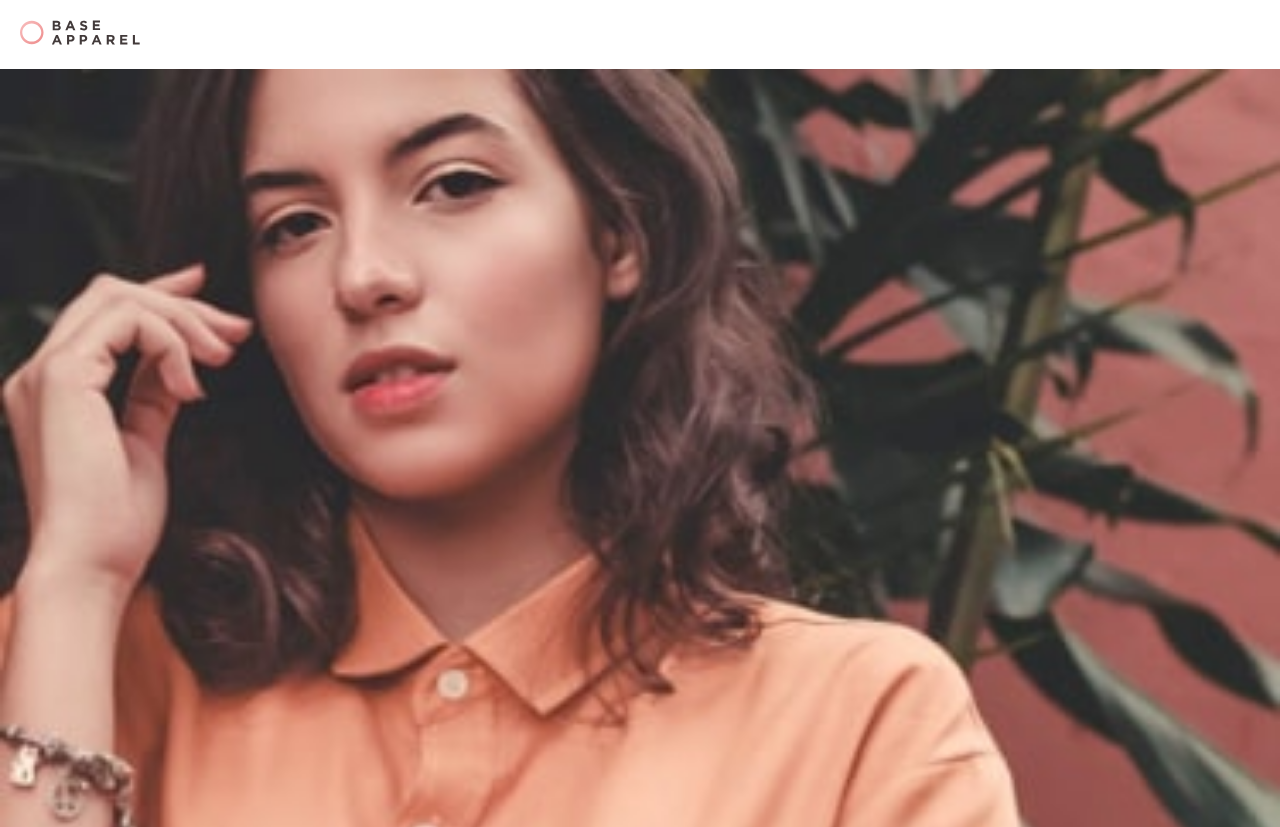
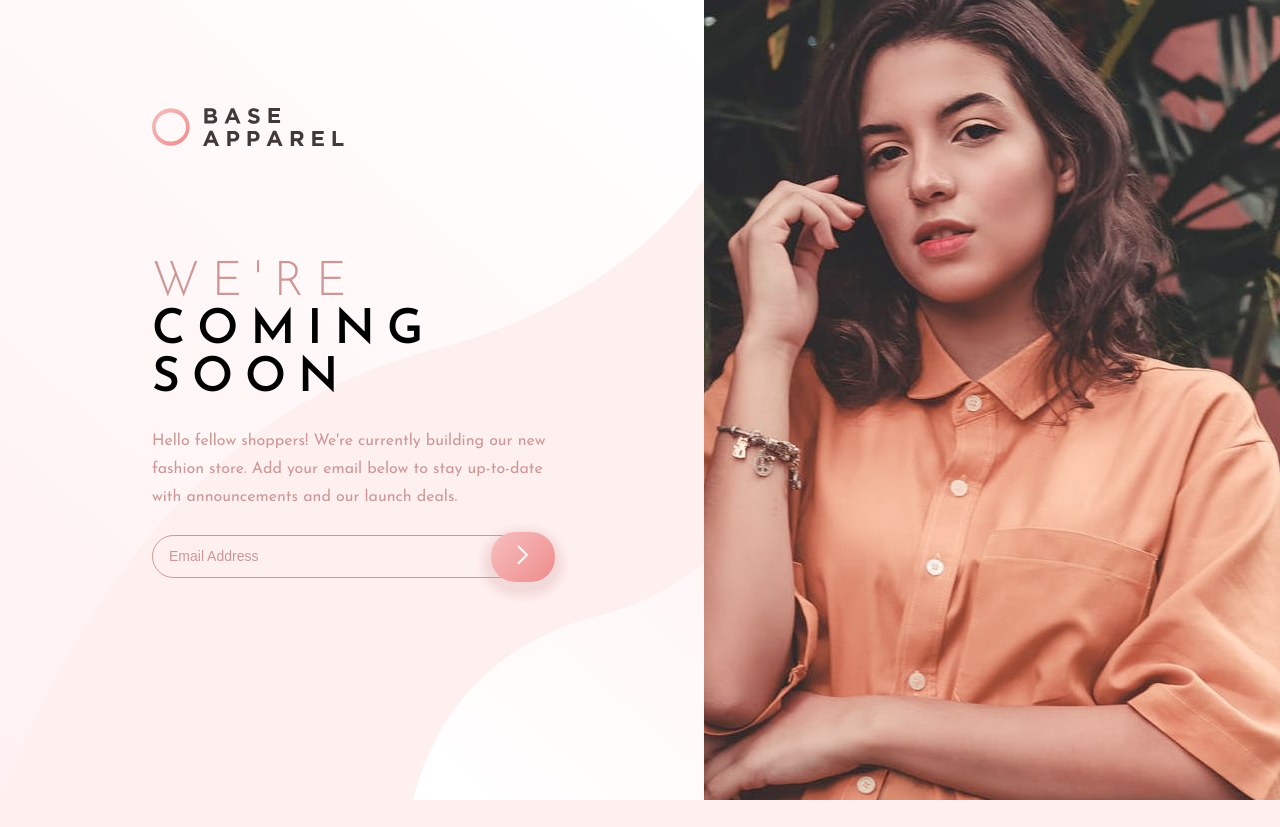
Before and after one commit to JhonEduard26/base-apparel-coming-soon-page, a plain HTML site: page index.html in a window 1280 px wide. Shown: the top 827 px of the page. After the commit the page ends 800 px from the top, so only its background shows below. Drawn offline with Linux system fonts and the light colour scheme.

Commit message:
[ADD] desktop layou and js

```diff
--- a/assets/css/desktop.css
+++ b/assets/css/desktop.css
@@ -0,0 +1,40 @@
+body {
+  height: 100vh;
+  background-image: url('../img/bg-pattern-desktop.svg');
+}
+main {
+  display: grid;
+  grid-template-columns: 55% 45%;
+  min-height: 100vh;
+}
+.logo-container {
+  place-self: center;
+  grid-column: 1 / 2;
+  grid-row: 1 / 2;
+  width: 400px;
+  padding: 0;
+  background: transparent;
+}
+.logo {
+  width: 48%;
+}
+.hero-container {
+  grid-column: 2 / 3;
+  grid-row: 1 / 3;
+  height: 100%;
+  margin: 0;
+  background-image: url('../img/hero-desktop.jpg');
+  background-position: right;
+  background-attachment: fixed;
+}
+.details {
+  justify-self: center;
+  grid-column: 1 / 2;
+  grid-row: 2 / 3;
+  margin: 0;
+  padding: 0;
+  text-align: start;
+}
+.details__title {
+  font-size: 4.8rem;
+}
--- a/assets/css/main.css
+++ b/assets/css/main.css
@@ -32,13 +32,13 @@ html {
   font-size: 62.5%;
 }
 body {
+  width: 100%;
+  background-color: var(--background);
   font-family: var(--body-font);
   font-size: var(--font-size);
 }
-main {
+img {
   width: 100%;
-  height: 100vh;
-  background-color: var(--background);
 }
 .logo-container {
   padding: 20px;
@@ -48,15 +48,23 @@ main {
   width: 120px;
 }
 .hero-container {
-  margin-bottom: var(--mb-4-8);
+  width: 100%;
+  height: 320px;
+  background-image: url('../img/hero-mobile.jpg');
+  background-repeat: no-repeat;
+  background-size: contain;
 }
-.hero {
-  width: 100%;
+@media screen and (min-width: 480px) {
+  .hero-container {
+    margin-bottom: var(--mb-4-8);
+    background-position: center;
+  }
 }
 .details {
-  display: grid;
-  place-items: center;
   text-align: center;
+  max-width: 400px;
+  margin: 0 auto;
+  margin-bottom: var(--mb-4-8);
   padding: 0 28px;
 }
 .details__title {
@@ -77,38 +85,58 @@ main {
 .details__input-container {
   position: relative;
   width: 100%;
-  padding: 8px 16px;
+  margin-bottom: var(--mb-0-8);
+  padding: 12px 0;
   border-radius: 24px;
   border: 1px solid var(--desaturated-red);
   text-align: start;
 }
 .details__input {
-  padding: 8px 0;
+  width: 58%;
+  margin-left: 16px;
   outline: 0;
   border: 0;
   background-color: var(--background);
-  color: var(--desaturated-red);
-  font-size: var(--font-size);
+  color: var(--dark-grayish-red);
+  font-size: 1.4rem;
 }
 .details__input::placeholder {
   background-color: var(--background);
   color: var(--desaturated-red);
 }
+.details__alert-img {
+  position: absolute;
+  top: 10px;
+  right: 72px;
+  width: 20px;
+}
+.details__alert-message {
+  font-size: 1.2rem;
+  color: var(--soft-red);
+}
 .button {
   position: absolute;
-  top: 0px;
-  right: 0px;
+  top: -4px;
+  right: -4px;
   cursor: pointer;
-  width: 68px;
-  height: 52px;
+  width: 64px;
+  height: 50px;
   border-radius: 24px;
   background: linear-gradient(135deg, hsl(0, 80%, 86%), hsl(0, 74%, 74%));
   border: 0;
   outline: 0;
   color: white;
-  box-shadow: 0 12px 4px 4px rgb(206 151 151 / 25%);
+  box-shadow: 0 6px 8px 8px rgb(206 151 151 / 25%);
 }
-
-
+.button:hover {
+  background: linear-gradient(135deg, hsl(0, 90%, 88%), hsl(0, 88%, 88%));
 }
+.button::after {
+  content: url('../img/icon-arrow.svg');
 }
+.hidden {
+  display: none;
+}
+.show {
+  display: inline-block;
+}
--- a/assets/js/main.js
+++ b/assets/js/main.js
@@ -0,0 +1,31 @@
+const input = document.querySelector('.details__input')
+const showErrorMsg = document.querySelectorAll('.hidden')
+const formContainer = document.querySelector('.details__input-container')
+
+const validate = () => {
+  if (input.validity.typeMismatch) {
+    showErrorMsg.forEach((node) => {
+      node.classList.add('show')
+      node.classList.remove('hidden')
+      formContainer.style.outline = '2px solid #f96e7a'
+    })
+  } else {
+    showErrorMsg.forEach((node) => {
+      node.classList.add('hidden')
+      node.classList.remove('show')
+      formContainer.style.outline = '0'
+    })
+  }
+}
+
+const handleValidate = (event) => {
+  console.log(event)
+  if (!input.validity.valid) {
+    validate()
+    event.preventDefault()
+  } else {
+    validate()
+  }
+}
+
+input.addEventListener('input', handleValidate)
--- a/index.html
+++ b/index.html
@@ -5,13 +5,14 @@
     <meta http-equiv="X-UA-Compatible" content="IE=edge" />
     <meta name="viewport" content="width=device-width, initial-scale=1.0" />
     <link rel="stylesheet" href="./assets/css/main.css" />
-    <link rel="stylesheet" media="screen and (min-width: 1080px)" href="./assets/css/desktop.css" />
+    <link rel="stylesheet" media="screen and (min-width: 1024px)" href="./assets/css/desktop.css" />
     <link rel="preconnect" href="https://fonts.googleapis.com" />
     <link rel="preconnect" href="https://fonts.gstatic.com" crossorigin />
     <link
       href="https://fonts.googleapis.com/css2?family=Josefin+Sans:wght@300;400;600&display=swap"
       rel="stylesheet"
     />
+    <link rel="shortcut icon" href="./assets/img/favicon-32x32.png" type="image/x-icon" />
     <title>Base Apparel Coming Soon Page</title>
   </head>
   <body>
@@ -19,9 +20,7 @@
       <figure class="logo-container">
         <img class="logo" src="./assets/img/logo.svg" alt="logo" />
       </figure>
-      <figure class="hero-container">
-        <img class="hero" src="./assets/img/hero-mobile.jpg" alt="hero" />
-      </figure>
+      <div class="hero-container"></div>
       <section class="details">
         <h2 class="details__title">
           <span>We're</span><br />
@@ -32,13 +31,14 @@
           Hello fellow shoppers! We're currently building our new fashion store. Add your email
           below to stay up-to-date with announcements and our launch deals.
         </p>
-        <div class="details__input-container">
-          <input class="details__input" type="text" placeholder="Email Address" />
-          <button class="button" type="button">
-            <img src="./assets/img/icon-arrow.svg" alt="send" />
-          </button>
-        </div>
+        <form class="details__input-container" novalidate>
+          <input class="details__input" type="email" placeholder="Email Address" required />
+          <img class="details__alert-img hidden" src="./assets/img/icon-error.svg" alt="alert" />
+          <button class="button" type="submit"></button>
+        </form>
+        <span class="details__alert-message hidden">Please provide a valid email</span>
       </section>
     </main>
+    <script src="./assets/js/main.js"></script>
   </body>
 </html>
```
